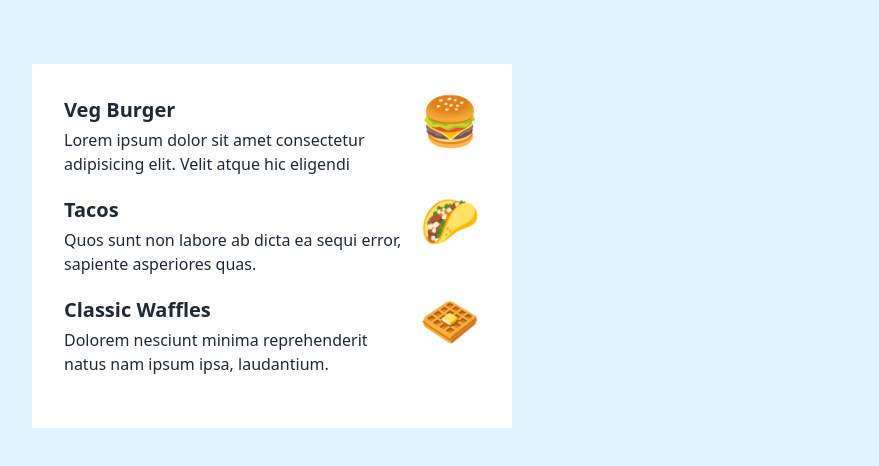
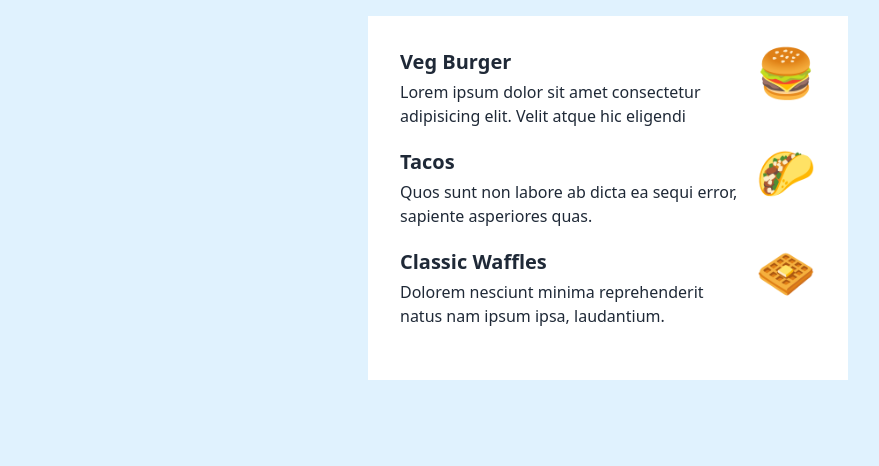
Before and after one commit to codecamp-prem/tailwind-component, a plain HTML site: page restaurant-menu/index.html in a window 1280 px wide. Shown: the whole page, without its empty margins (32-911 px from the left). Drawn offline with nearby package versions, Linux system fonts and the light colour scheme.

Commit message:
fix css in restaurant food menu

```diff
--- a/restaurant-menu/index.html
+++ b/restaurant-menu/index.html
@@ -32,7 +32,7 @@
       }
       @layer components {
         .container {
-          @apply w-[30rem] m-16 p-8 bg-white;
+          @apply w-[30rem] mt-4 mx-auto p-8 bg-white;
         }
         .item {
           @apply pb-5;
```
